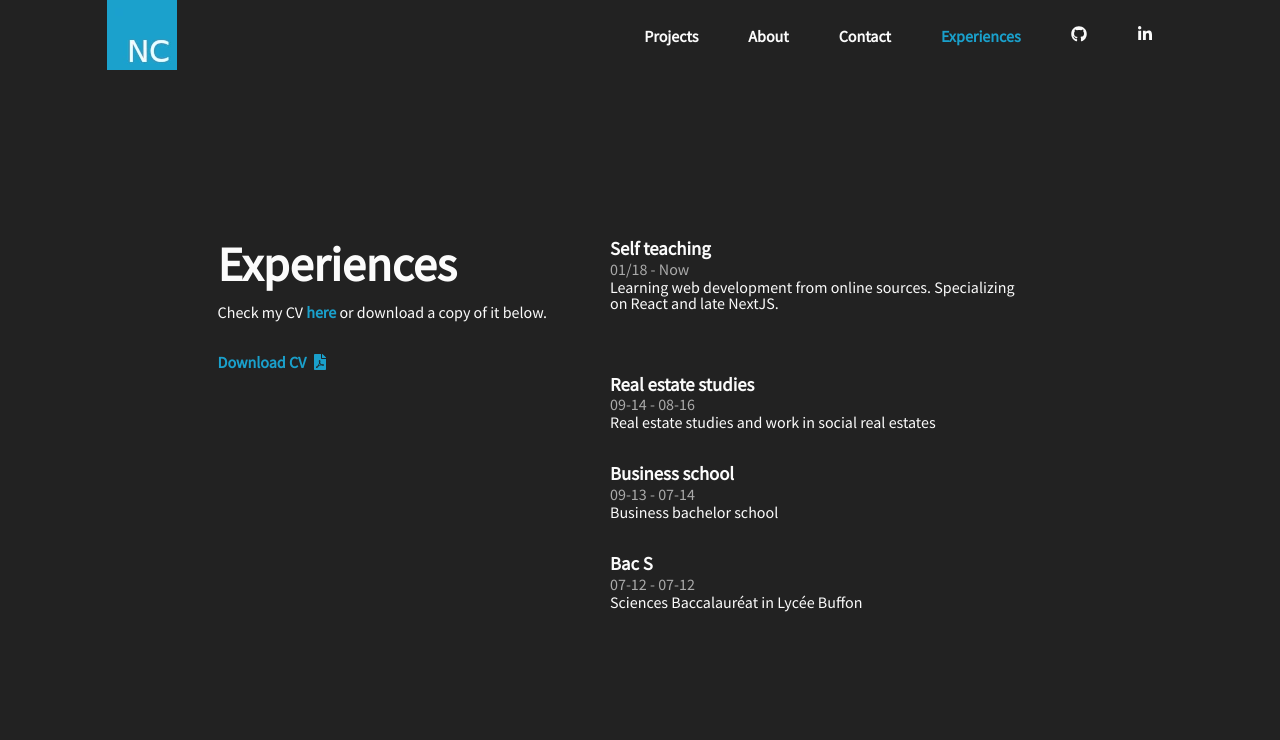
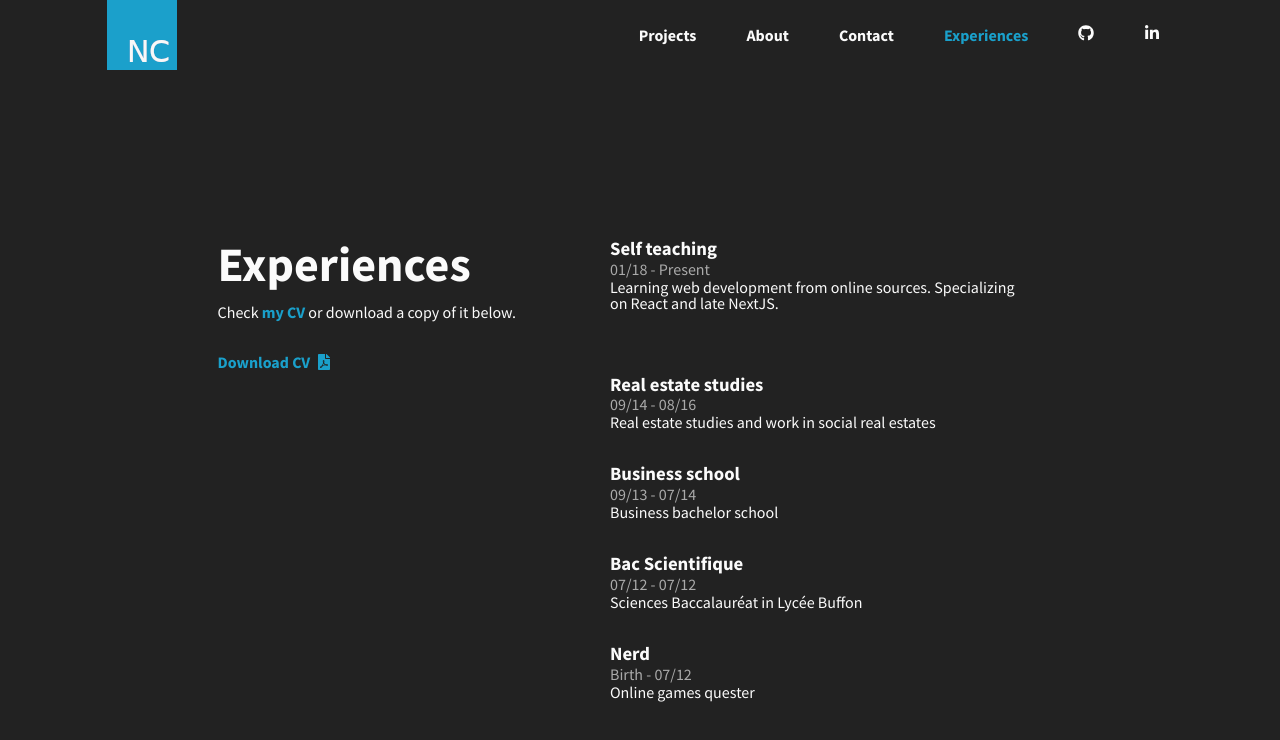
Before and after one commit to Delkathes/N.Canon, a Next.js app: page /experiences in a window 1280 px wide. Shown: the top 740 px of the page. Built offline with nearby package versions, Linux system fonts and the light colour scheme.

Commit message:
global styling

```diff
--- a/components/Layout.js
+++ b/components/Layout.js
@@ -86,7 +86,7 @@ const Layout = ({children}) => {
         <header>
             <Link href="/" as="/">
                 <Logo>
-                    <img src="/static/logo.webp" srcSet="/static/logo.webp" />
+                    <img src="/static/logo.png" srcSet="/static/logo.png" />
                 </Logo>
             </Link>
             <NavBar />
--- a/components/NavBar.js
+++ b/components/NavBar.js
@@ -36,15 +36,15 @@ function getOffset (el) {
 const Nav = styled.nav`
     position: fixed;
     top: 0px;
-    right: calc(8vw);
-    height: 72px;
+    right: calc(7.4vw);
+    height: 70px;
     display: flex;
     align-items: center;
     font-weight: bold;
     z-index: 10;
     ul {
         display: flex;
-
+        height: 100%;
     }
 `
 const NavLink = styled.li`
@@ -53,20 +53,20 @@ const NavLink = styled.li`
     align-items: center;
     position: relative;
     transition-duration: 0.3s;
-`
-const CsLink = styled.a`
-    cursor: pointer;
     margin-right: 25px;
     margin-left: 25px;
-    color: ${({match}) => match ? 'rgb(26, 160, 203)' : 'rgb(251, 251, 251)'};
+    a {
+        cursor: pointer;
+        color: ${({match}) => match ? 'rgb(26, 160, 203)' : 'rgb(251, 251, 251)'};
+    }
 `
+
 const UnderBar = styled.span`
     position: fixed;
     top: 60px;
     left: ${({position}) => position}px;
     background-color: rgb(26, 160, 203);
     height: 2px;
-    /* opacity: ${({hid}) => hid ? 0 : 1}; */
     width: ${({width}) => width}px;
     transform: translateX(0px);
     transition: all 0.666s cubic-bezier(0.06, 0.975, 0.195, 0.985) 0s;
@@ -86,44 +86,42 @@ const NavBar = () => {
 
 
     function handleHover (e) {
-        const target = e.target,
-            elWidth = target.offsetWidth,
-            position = getOffset(target).left
+        const target = e.target, elWidth = target.offsetWidth, position = getOffset(target).left
         setWidth(elWidth)
         setPosition(position)
     }
     return <Nav onMouseLeave={() => setPosition(2000)}>
         <ul>
             {NavigationLinks.map((link, i) =>
-                <NavLink key={i}>
+                <NavLink key={i} onMouseOver={(e) => handleHover(e)} match={router.route === link.href}>
                     <Link href={`${link.href}`} passHref>
-                        <CsLink onMouseOver={(e) => handleHover(e)} match={router.route === link.href}>
+                        <a>
                             {link.clean}
-                        </CsLink>
+                        </a>
                     </Link>
                 </NavLink>
             )}
             <NavLink>
-                <CsLink
+                <a
                     onMouseOver={(e) => handleHover(e)}
                     href="https://github.com/Delkathes"
                     target="_blank"
                     aria-label="GitHub"
-                    rel="noreferrer"
+                    rel="noopener noreferrer"
                 >
                     <Icon icon="GitHub" color="rgb(251, 251, 251)" />
-                </CsLink>
+                </a>
             </NavLink>
             <NavLink>
-                <CsLink
+                <a
                     onMouseOver={(e) => handleHover(e)}
                     href="https://www.linkedin.com/in/nicolas-canon-613296163/"
                     target="_blank"
                     aria-label="LinkedIn"
-                    rel="noreferrer"
+                    rel="noopener noreferrer"
                 >
                     <Icon icon="LinkedIn" color="rgb(251, 251, 251)" />
-                </CsLink>
+                </a>
             </NavLink>
         </ul>
         <UnderBar width={hoveredWidth} position={hoveredPosition} hid={hoveredPosition === 2000} />
--- /dev/null
+++ b/content/experiences.json
@@ -0,0 +1,32 @@
+[
+    {
+        "title": "Self teaching",
+        "from": "01/18",
+        "to": "Present",
+        "what": "Learning web development from online sources. Specializing on React and late NextJS."
+    },
+    {
+        "title": "Real estate studies",
+        "from": "09/14",
+        "to": "08/16",
+        "what": "Real estate studies and work in social real estates"
+    },
+    {
+        "title": "Business school",
+        "from": "09/13",
+        "to": "07/14",
+        "what": "Business bachelor school"
+    },
+    {
+        "title": "Bac Scientifique",
+        "from": "07/12",
+        "to": "07/12",
+        "what": "Sciences Baccalauréat in Lycée Buffon"
+    },
+    {
+        "title": "Nerd",
+        "from": "Birth",
+        "to": "07/12",
+        "what": "Online games quester"
+    }
+]
--- a/pages/_document.js
+++ b/pages/_document.js
@@ -38,7 +38,7 @@ export default class MyDocument extends Document {
                     {/* <link rel="shortcut icon" type="image/png" href="/favicon.png" /> */}
                     <link rel="shortcut icon" type="ico" href="/static/Logo.ico" />
 
-                    <link href="https://fonts.googleapis.com/css?family=Source+Sans+Pro&display=auto" rel="stylesheet" />
+                    <link href="https://fonts.googleapis.com/css?family=Source+Sans+Pro:300,400,700&display=auto" rel="stylesheet" />
 
                     <style>{`
                         ::-webkit-scrollbar {
--- a/pages/about.js
+++ b/pages/about.js
@@ -7,6 +7,7 @@ import {animated, useSpring, config} from 'react-spring'
 
 //! Content
 import AboutData from '../content/about.json'
+import Link from 'next/link'
 
 //! Constants
 //! Utils
@@ -64,7 +65,9 @@ const About = () => {
                         )}
                         <p>
                             {"If that sounds like someone you’d like to collaborate with then"}
-                            <a href="/contact"><span>get in touch.</span></a>
+                            <Link href="/contact" passHref>
+                                <a><span>get in touch.</span></a>
+                            </Link>
                         </p>
 
                     </Article>
--- a/pages/experiences/index.js
+++ b/pages/experiences/index.js
@@ -7,12 +7,7 @@ import {animated, useSpring, useTrail} from 'react-spring'
 
 //! Content
 //! Constants
-const ExpData = [
-    {title: 'Self teaching', from: '01/18', to: 'Now', what: 'Learning web development from online sources. Specializing on React and late NextJS.'},
-    {title: 'Real estate studies', from: '09-14', to: '08-16', what: 'Real estate studies and work in social real estates'},
-    {title: 'Business school', from: '09-13', to: '07-14', what: 'Business bachelor school'},
-    {title: 'Bac S', from: '07-12', to: '07-12', what: 'Sciences Baccalauréat in Lycée Buffon'},
-]
+import ExpData from '../../content/experiences.json'
 const ExpLength = ExpData.length
 
 //! Utils
@@ -113,7 +108,7 @@ const Experiences = ({Page}) => {
             <Container>
                 <PageInfo style={pageSpring}>
                     <h2>{Page}</h2>
-                    <p>Check my CV <a href="/static/CV.pdf" target="_blank">here</a> or download a copy of it below.</p>
+                    <p>Check <a href="/static/CV.pdf" target="_blank">my CV</a> or download a copy of it below.</p>
                     <a href="/static/CV.pdf" download><span>Download CV <Icon icon="PDF" color="rgb(26, 160, 203)" /></span></a>
                 </PageInfo>
                 <ul>
```
Also changed, not shown: content/projects.json (+74 -14 lines), pages/index.js (+10 -3 lines), pages/projects/[project].js (+39 -12 lines).
